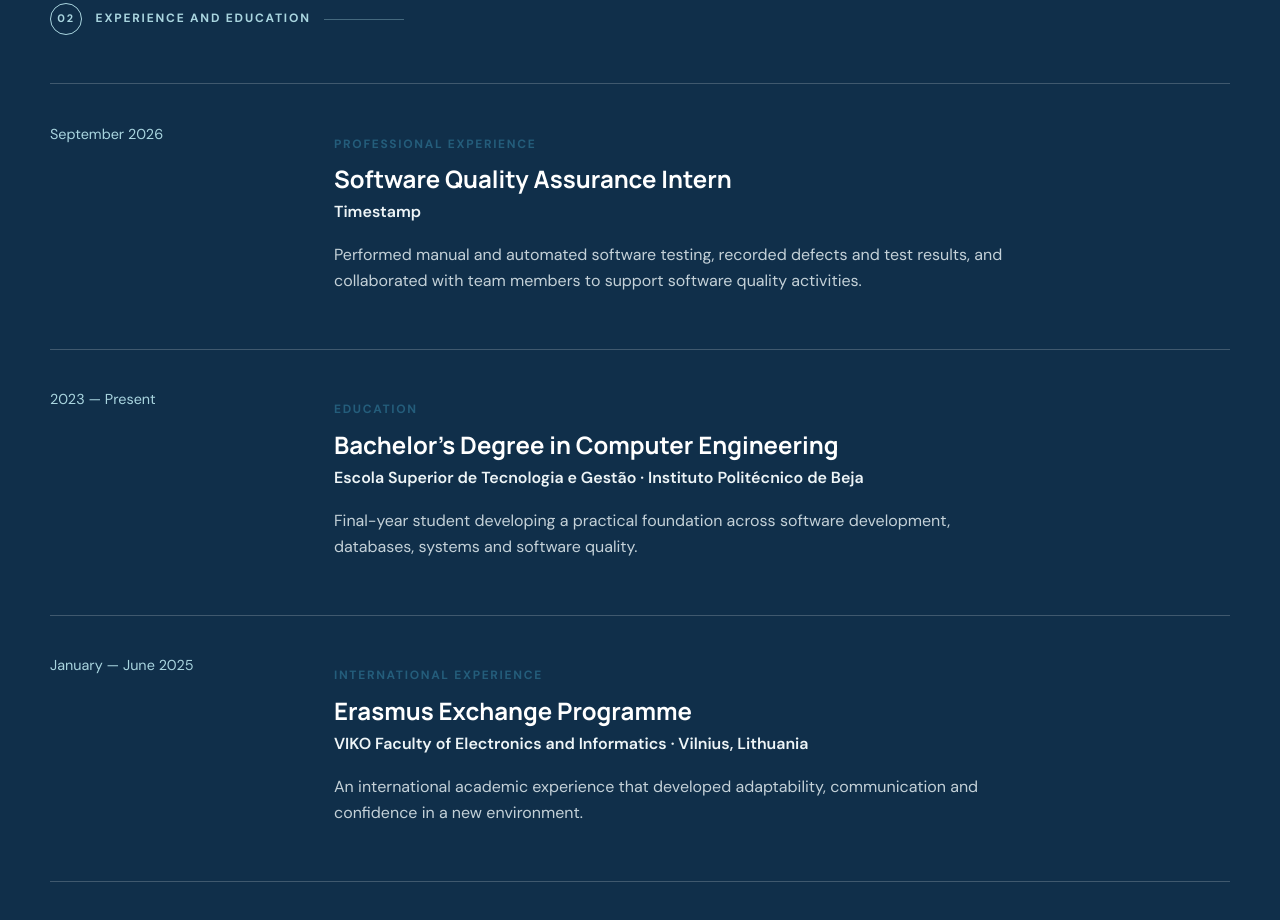
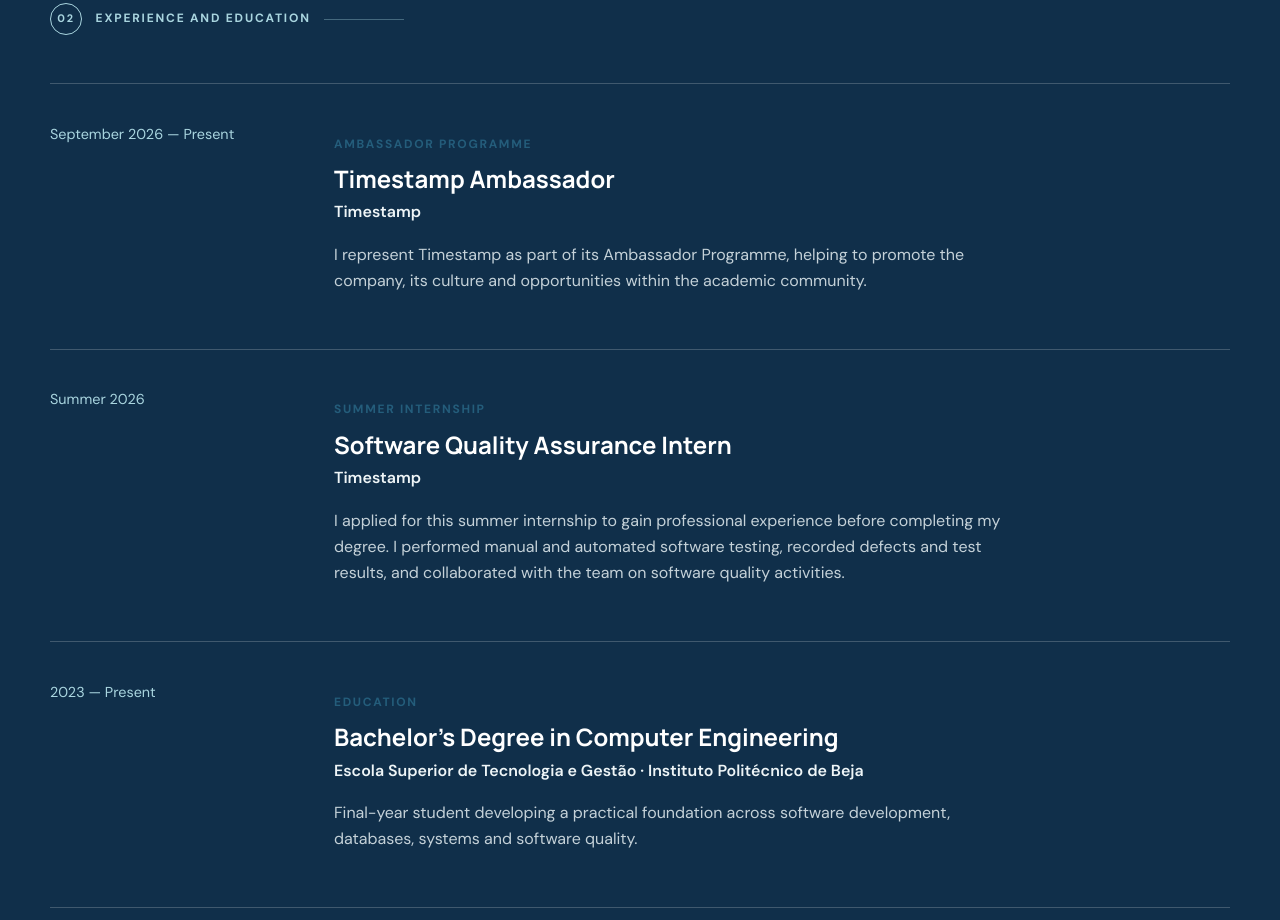
Before and after one commit to antoniommaia/antoniommaia.github.io, a plain HTML site: page index.html in a window 1280 px wide. Shown: the part 1578-2498 px from the top of the page. Drawn offline with Linux system fonts and the light colour scheme.

Commit message:
Update Timestamp experience

```diff
--- a/index.html
+++ b/index.html
@@ -72,12 +72,21 @@
       <div class="section-label light reveal"><span>02</span> <b data-i18n="experience.label">Experience and education</b></div>
       <div class="timeline">
         <article class="timeline-item reveal">
-          <div class="timeline-date" data-i18n="experience.date1">September 2026</div>
+          <div class="timeline-date" data-i18n="experience.date4">September 2026 — Present</div>
           <div>
-            <p class="item-type" data-i18n="experience.type1">Professional experience</p>
+            <p class="item-type" data-i18n="experience.type4">Ambassador programme</p>
+            <h3 data-i18n="experience.title4">Timestamp Ambassador</h3>
+            <p class="item-place">Timestamp</p>
+            <p data-i18n="experience.text4">I represent Timestamp as part of its Ambassador Programme, helping to promote the company, its culture and opportunities within the academic community.</p>
+          </div>
+        </article>
+        <article class="timeline-item reveal">
+          <div class="timeline-date" data-i18n="experience.date1">Summer 2026</div>
+          <div>
+            <p class="item-type" data-i18n="experience.type1">Summer internship</p>
             <h3 data-i18n="experience.title1">Software Quality Assurance Intern</h3>
             <p class="item-place">Timestamp</p>
-            <p data-i18n="experience.text1">Performed manual and automated software testing, recorded defects and test results, and collaborated with team members to support software quality activities.</p>
+            <p data-i18n="experience.text1">I applied for this summer internship to gain professional experience before completing my degree. I performed manual and automated software testing, recorded defects and test results, and collaborated with the team on software quality activities.</p>
           </div>
         </article>
         <article class="timeline-item reveal">
--- a/script.js
+++ b/script.js
@@ -21,15 +21,18 @@ const translations = {
     'about.title': 'A broad technical foundation, strengthened by an international perspective.',
     'about.p1': 'I enjoy understanding how software works, identifying what can be improved and turning ideas into useful, dependable solutions. My studies have given me experience with programming, APIs, mobile development and relational databases.',
     'about.p2': 'From January to June 2025, I joined the Erasmus Exchange Programme at the VIKO Faculty of Electronics and Informatics in Vilnius. The experience strengthened my adaptability, communication and independence.',
-    'experience.label': 'Experience and education', 'experience.date1': 'September 2026',
-    'experience.type1': 'Professional experience', 'experience.title1': 'Software Quality Assurance Intern',
-    'experience.text1': 'Performed manual and automated software testing, recorded defects and test results, and collaborated with team members to support software quality activities.',
+    'experience.label': 'Experience and education', 'experience.date1': 'Summer 2026',
+    'experience.type1': 'Summer internship', 'experience.title1': 'Software Quality Assurance Intern',
+    'experience.text1': 'I applied for this summer internship to gain professional experience before completing my degree. I performed manual and automated software testing, recorded defects and test results, and collaborated with the team on software quality activities.',
     'experience.date2': '2023 — Present', 'experience.type2': 'Education',
     'experience.title2': 'Bachelor’s Degree in Computer Engineering',
     'experience.text2': 'Final-year student developing a practical foundation across software development, databases, systems and software quality.',
     'experience.date3': 'January — June 2025', 'experience.type3': 'International experience',
     'experience.title3': 'Erasmus Exchange Programme',
     'experience.text3': 'An international academic experience that developed adaptability, communication and confidence in a new environment.',
+    'experience.date4': 'September 2026 — Present', 'experience.type4': 'Ambassador programme',
+    'experience.title4': 'Timestamp Ambassador',
+    'experience.text4': 'I represent Timestamp as part of its Ambassador Programme, helping to promote the company, its culture and opportunities within the academic community.',
     'projects.label': 'Selected projects', 'projects.title': 'From live data to mobile reminders and relational systems.',
     'projects.intro': 'Academic work that reflects my interest in building complete, practical solutions.',
     'projects.pulseCaption': 'Real usage data shared on LinkedIn', 'projects.pulseType': 'Web application',
@@ -72,15 +75,18 @@ const translations = {
     'about.title': 'Uma base técnica abrangente, reforçada por uma perspetiva internacional.',
     'about.p1': 'Gosto de compreender como o software funciona, identificar oportunidades de melhoria e transformar ideias em soluções úteis e fiáveis. Ao longo do curso, adquiri experiência em programação, APIs, desenvolvimento móvel e bases de dados relacionais.',
     'about.p2': 'Entre janeiro e junho de 2025, participei no programa Erasmus na Faculdade de Eletrónica e Informática da VIKO, em Vilnius. Esta experiência reforçou a minha capacidade de adaptação, comunicação e independência.',
-    'experience.label': 'Experiência e formação', 'experience.date1': 'Setembro de 2026',
-    'experience.type1': 'Experiência profissional', 'experience.title1': 'Estagiário de Software Quality Assurance',
-    'experience.text1': 'Realizei testes manuais e automáticos de software, registei defeitos e resultados de testes e colaborei com a equipa em atividades relacionadas com a qualidade do software.',
+    'experience.label': 'Experiência e formação', 'experience.date1': 'Verão de 2026',
+    'experience.type1': 'Estágio de verão', 'experience.title1': 'Estagiário de Software Quality Assurance',
+    'experience.text1': 'Candidatei-me a este estágio de verão para adquirir experiência profissional antes de terminar a licenciatura. Realizei testes manuais e automáticos de software, registei defeitos e resultados de testes e colaborei com a equipa em atividades relacionadas com a qualidade do software.',
     'experience.date2': '2023 — Presente', 'experience.type2': 'Formação',
     'experience.title2': 'Licenciatura em Engenharia Informática',
     'experience.text2': 'Estudante finalista com uma base prática em desenvolvimento de software, bases de dados, sistemas e qualidade de software.',
     'experience.date3': 'Janeiro — Junho de 2025', 'experience.type3': 'Experiência internacional',
     'experience.title3': 'Programa de mobilidade Erasmus',
     'experience.text3': 'Uma experiência académica internacional que desenvolveu a minha capacidade de adaptação, comunicação e confiança num novo ambiente.',
+    'experience.date4': 'Setembro de 2026 — Presente', 'experience.type4': 'Programa de embaixadores',
+    'experience.title4': 'Embaixador Timestamp',
+    'experience.text4': 'Represento a Timestamp no âmbito do seu Programa de Embaixadores, ajudando a divulgar a empresa, a sua cultura e as suas oportunidades junto da comunidade académica.',
     'projects.label': 'Projetos selecionados', 'projects.title': 'De dados em tempo real a aplicações móveis e sistemas relacionais.',
     'projects.intro': 'Trabalhos académicos e pessoais que refletem o meu interesse em criar soluções completas e práticas.',
     'projects.pulseCaption': 'Dados reais de utilização partilhados no LinkedIn', 'projects.pulseType': 'Aplicação web',
```
